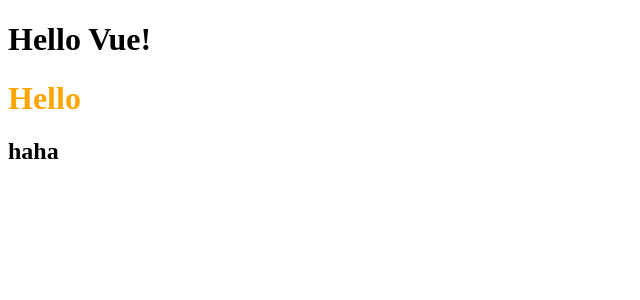
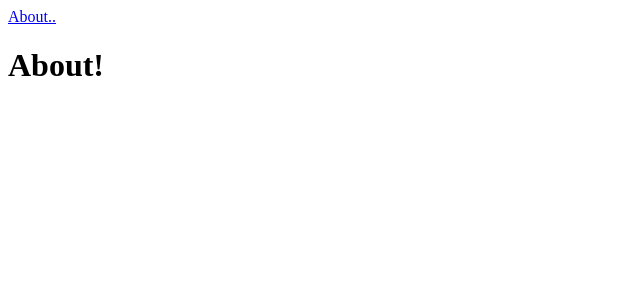
Before and after one commit to hyeonjinan096/FE-devcourse_vue, a Vue app: page /about in a window 1280 px wide. Shown: the top 300 px of the page, without its empty margins (0-640 px from the left). Built offline with nearby package versions, Linux system fonts and the light colour scheme.

Commit message:
Create_vue_router_HTML5

```diff
--- a/package.json
+++ b/package.json
@@ -15,8 +15,11 @@
     "copy-webpack-plugin": "^11.0.0",
     "css-loader": "^6.8.1",
     "eslint": "^8.54.0",
+    "eslint-config-prettier": "^9.0.0",
+    "eslint-plugin-prettier": "^5.0.1",
     "eslint-plugin-vue": "^9.18.1",
     "html-webpack-plugin": "^5.5.3",
+    "prettier": "^3.1.0",
     "sass": "^1.69.5",
     "sass-loader": "^13.3.2",
     "style-loader": "^3.3.3",
@@ -27,6 +30,7 @@
     "webpack-dev-server": "^4.15.1"
   },
   "dependencies": {
-    "vue": "^3.2.36"
+    "vue": "^3.2.36",
+    "vue-router": "^4.2.5"
   }
 }
--- a/src/App.vue
+++ b/src/App.vue
@@ -1,23 +1,8 @@
 <template>
-  <h1>
-    {{ msg }}
-  </h1>
-  <HelloNew
-    class="hello"
-    style="font-size: 100px;"
-    @click="msg +='!'" />
+  <RouterLink to="/about">About..</RouterLink>
+  <RouterView />
 </template>
 
 <script>
-import HelloNew from '~/components/HelloNew'
-export default {
-   components: {
-     HelloNew
-   },
-   data() {
-    return {
-      msg: 'Hello Vue!'
-    }
-   }
-}
+export default {};
 </script>
--- a/src/components/HelloNew.vue
+++ b/src/components/HelloNew.vue
@@ -1,46 +1,6 @@
 <template>
-  <h1
-  v-bind="$attrs">
-    Hello
-  </h1>
-  <h2>
-    haha
-  </h2>
+  <h1> Hello </h1>
 </template>
-<!--
-  h1, h2 최상위 요소가 여러개 일 경우에는 HelloNew에 부여한 속성이 어디에
-  부여되어야하는지가 정해지지 않는다.
-
-  최상위 요소가 h1으로 하나일 경우에는 attrs를 사용하지 않고 바로 적용될 수 있다.
-  <h1>Hello</h1> -> 바로 적용
-  이걸 원하지 않을 경우 inheritAttrs: false로 바로 적용되는 것을 막을 수 있다.
-
-  :class="$attrs.class"
-  $: vue.js에서 제공하는 기본 속성
-  :: 데이터이기 때문에 앞에 명시
-
-  attrs: attributes 컴포넌트가 가지고 있는 속성 (non-prop속성)
-  (주의)props를 통해 지정되지 않은 나머지 속성 객체를 의미함
-
-  :class="$attrs.class"
-  :style="$attrs.style"
-  @click="$attrs.onClick"
-  -> v-bind="$attrs"로 작성이 가능하다
-
-
- -->
-
- <script>
-export default {
-  inheritAttrs: false,
-  props: {
-    style: Object
-  },
-  mounted() {
-    console.log(this.$attrs)
-  }
-}
-</script>
 
 <style scoped lang="scss">
 $color: orange;
--- a/src/index.html
+++ b/src/index.html
@@ -1,11 +1,11 @@
-<!DOCTYPE html>
+<!doctype html>
 <html lang="en">
-<head>
-    <meta charset="UTF-8">
-    <meta name="viewport" content="width=device-width, initial-scale=1.0">
+  <head>
+    <meta charset="UTF-8" />
+    <meta name="viewport" content="width=device-width, initial-scale=1.0" />
     <title>Document</title>
-</head>
-<body>
+  </head>
+  <body>
     <div id="app"></div>
-</body>
+  </body>
 </html>
--- /dev/null
+++ b/src/routes/AboutNew.vue
@@ -0,0 +1,3 @@
+<template>
+  <h1>About!</h1>
+</template>
--- /dev/null
+++ b/src/routes/index.js
@@ -0,0 +1,12 @@
+import { createRouter, createWebHistory } from 'vue-router';
+import AboutNew from './AboutNew';
+
+export default createRouter({
+  history: createWebHistory(),
+  routes: [
+    {
+      path: '/about',
+      component: AboutNew,
+    },
+  ],
+});
--- a/webpack.config.js
+++ b/webpack.config.js
@@ -1,51 +1,50 @@
-const path = require('path')
-const {VueLoaderPlugin} = require('vue-loader')
-const HTMLPlugin = require('html-webpack-plugin')
-const CopyPlugin = require('copy-webpack-plugin')
+const path = require('path');
+const { VueLoaderPlugin } = require('vue-loader');
+const HTMLPlugin = require('html-webpack-plugin');
+const CopyPlugin = require('copy-webpack-plugin');
 
 module.exports = {
   resolve: {
     extensions: ['.vue', '.js'], //확장자명 생략
     alias: {
-            '~': path.resolve(__dirname,'src') //경로 별칭
-        }
+      '~': path.resolve(__dirname, 'src'), //경로 별칭
+    },
   },
   entry: './src/main.js',
   output: {
     path: path.resolve(__dirname, 'dist'),
-        clean: true
+    publicPath: '/', //상대 경로를 절대 경로로 만들어서 새로고침을 해도 화면에 렌더링되도록 한다.
+    clean: true,
   },
   module: {
-        rules: [{
+    rules: [
+      {
         test: /\.vue$/,
-            use: 'vue-loader'
+        use: 'vue-loader',
       },
       {
-            test:/\.s?css$/,
-            use: [
-                'vue-style-loader',
-                'css-loader',
-                'sass-loader'
-            ] //먼저 실행되야하는 것을 나중에 기입
-        }
-    ]
+        test: /\.s?css$/,
+        use: ['vue-style-loader', 'css-loader', 'sass-loader'], //먼저 실행되야하는 것을 나중에 기입
       },
-    plugins:[
+    ],
+  },
+  plugins: [
     new VueLoaderPlugin(),
     new HTMLPlugin({
-            template: path.resolve(__dirname, 'src/index.html')
+      template: path.resolve(__dirname, 'src/index.html'),
     }),
-        new CopyPlugin({ //복사 원하는 폴더 지정
+    new CopyPlugin({
+      //복사 원하는 폴더 지정
       patterns: [
-                {from: 'static'} //to 'dist'생략
-            ]
-        })
+        { from: 'static' }, //to 'dist'생략
+      ],
+    }),
   ],
   devServer: {
-        port: 8080 //개발 서버의 port번호 변경 가능
-    }
-}
-
+    historyApiFallback: true, //예시로 '/about'페이지 요청이 들어오면 '/index.html'로 리다이랙트 시켜준다.
+    port: 8080, //개발 서버의 port번호 변경 가능
+  },
+};
 
 //파일 \.vue$
 //정규표현식에서 .은 기능을 가진 한 문자를 나타낸다.
```
Also changed, not shown: src/main.js (+6 -6 lines), .eslintrc.json, 2 other files (tests, documents, lock files or other folders). Lines whose indentation alone changed are shown as unchanged.
